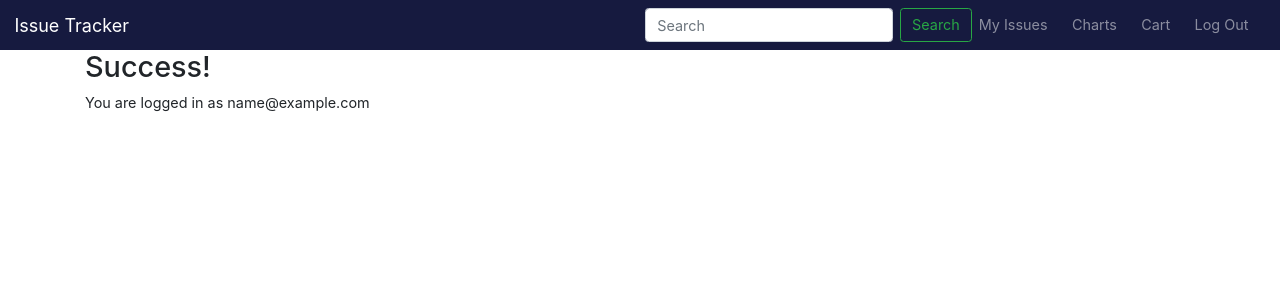
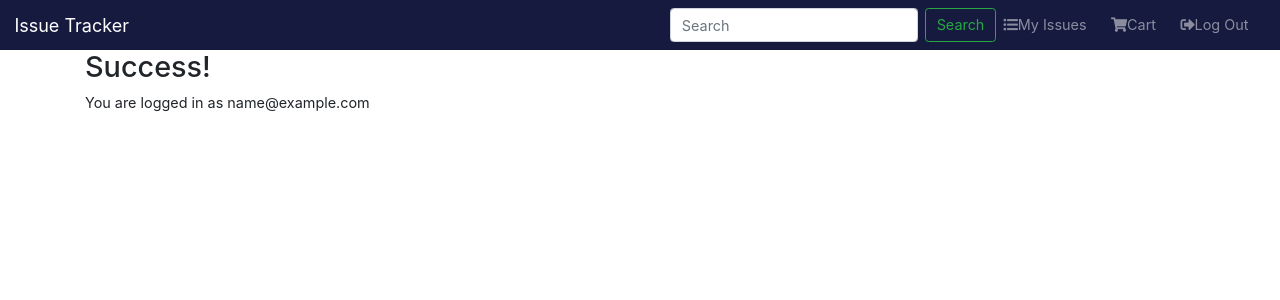
Before and after one commit to luisanegri/issue-tracker, a Django app: page /accounts/profile/ in a window 1280 px wide. Shown: the top 300 px of the page. Run offline with Django 3.2, Linux system fonts and the light colour scheme; the visitor is signed in with stand-in values (Sample User, id 1); some libraries are stand-ins or nearby versions.

Commit message:
added icons to navbar

```diff
--- a/templates/base.html
+++ b/templates/base.html
@@ -8,9 +8,9 @@
   <meta http-equiv="X-UA-Compatible" content="ie=edge">
   <title>Issue Tracker</title>
   <link rel="stylesheet" href="{% static 'css/custom.css' %}">
+  <script src="https://code.jquery.com/jquery-3.3.1.slim.min.js"></script>
   <link rel="stylesheet" href="https://stackpath.bootstrapcdn.com/bootstrap/4.1.3/css/bootstrap.min.css">
   <link rel="stylesheet" href="https://use.fontawesome.com/releases/v5.3.1/css/all.css">
-  <script src="https://code.jquery.com/jquery-3.3.1.slim.min.js"></script>
   {% block head_js %} {% endblock head_js%}
 </head>
 
@@ -29,18 +29,17 @@
       {% if user.is_authenticated %}
       <form action="{% url 'search' %}" method="GET" class="form-inline">
         <input class="form-control mr-sm-2" name="q" type="search" placeholder="Search" aria-label="Search">
-        <button class="btn btn-outline-success my-2 my-sm-0" type="submit">Search</button>
+        <button class="btn btn-outline-success my-2 my-sm-0" type="submit" id="nav-form-btn">Search</button>
       </form>
-      <li class="nav-list"><a class="nav-link" href="{% url 'my_issues' %}">My Issues</a></li>
-      <li class="nav-list"><a class="nav-link" href="#">Charts</a></li>
+      <li class="nav-list"><a class="nav-link" href="{% url 'my_issues' %}"><i class="fas fa-list-ul icon-nav"></i>My Issues</a></li>
       <li class="nav-list">
-        <a class="nav-link" href="{% url 'view_cart' %}">Cart
+        <a class="nav-link" href="{% url 'view_cart' %}"><i class="fas fa-shopping-cart icon-nav"></i>Cart
           {% if issue_count > 0 %}
           <label class="badge badge-warning">{{ issue_count }}</label>
           {% endif %}
         </a>
       </li>
-      <li class="nav-list"><a class="nav-link" href="{% url 'logout' %}">Log Out</a></li>
+      <li class="nav-list"><a class="nav-link" href="{% url 'logout' %}"><i class="fas fa-sign-out-alt icon-nav"></i>Log Out</a></li>
       {% else %}
       <li class="nav-list"><a class="nav-link" href="{% url 'register' %}">Register</a></li>
       <li class="nav-list"><a class="nav-link" href="{% url 'login' %}">Log In</a></li>
```
